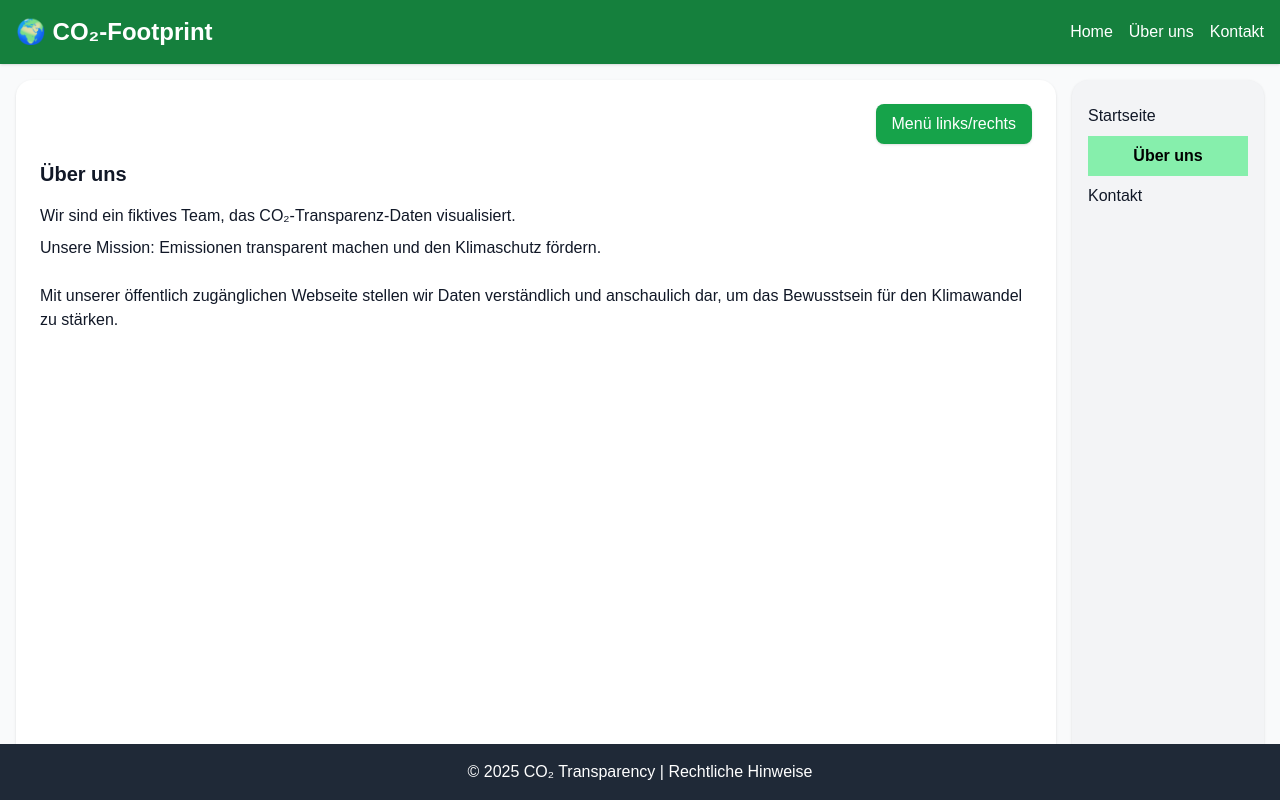
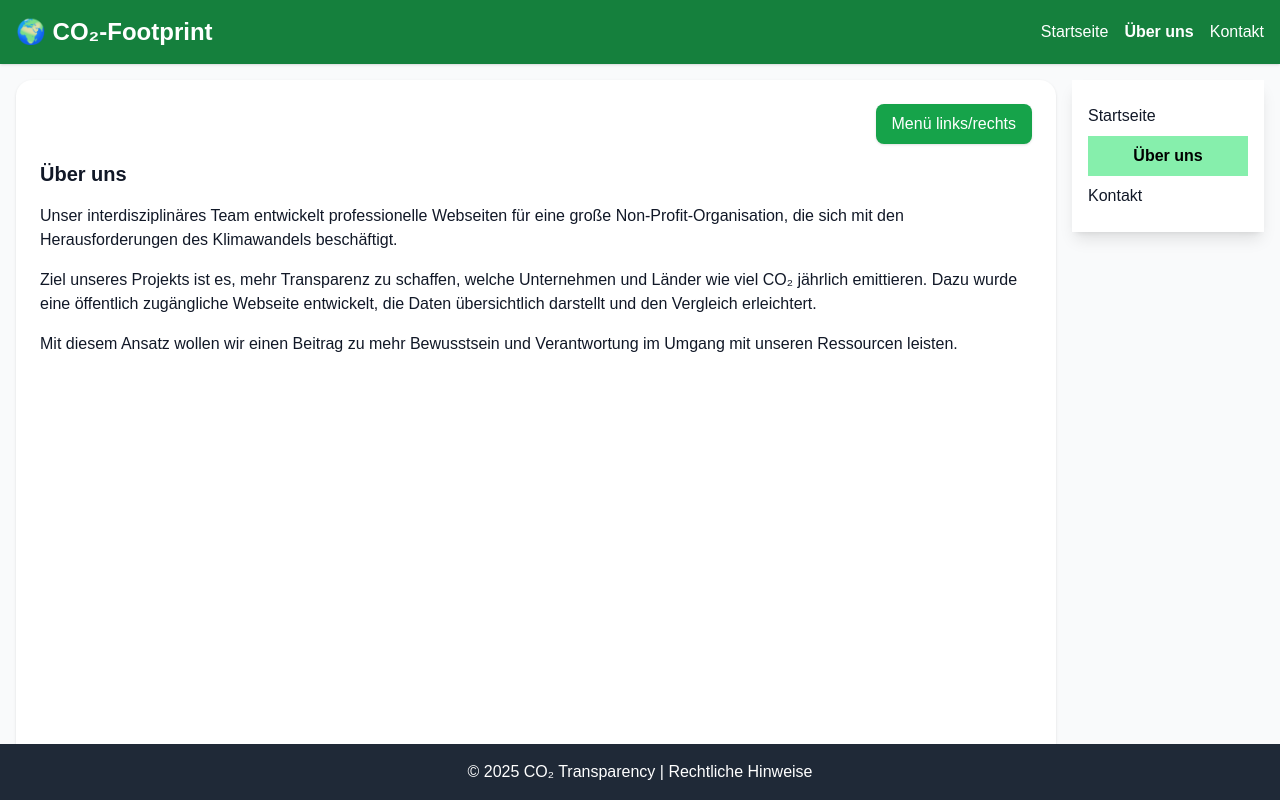
Before and after one commit to Daichion/co2-footprint-webapp, a plain HTML site: page ueber-uns.html in a window 1280 px wide. Both pictures are taken after a click on the button "Menü links/rechts". Drawn offline with nearby package versions, Linux system fonts and the light colour scheme.

Commit message:
Update ueber-uns.html

```diff
--- a/ueber-uns.html
+++ b/ueber-uns.html
@@ -10,53 +10,52 @@
 <body class="bg-gray-50 text-gray-900 flex flex-col min-h-screen">
 
   <!-- Header -->
-  <header class="bg-green-700 text-white p-4 flex items-center justify-between shadow">
+  <header class="bg-green-700 text-white p-4 flex items-center justify-between shadow z-50">
     <h1 class="text-2xl font-bold">🌍 CO₂-Footprint</h1>
+    <button id="mobileMenuBtn" class="md:hidden px-4 py-2 bg-green-600 text-white rounded-lg">☰ Menü</button>
     <nav class="hidden md:flex">
       <ul class="flex space-x-4">
-        <li><a href="index.html" class="hover:underline">Home</a></li>
-        <li><a href="ueber-uns.html" class="hover:underline">Über uns</a></li>
+        <li><a href="index.html" class="hover:underline">Startseite</a></li>
+        <li><a href="ueber-uns.html" class="hover:underline font-bold">Über uns</a></li>
         <li><a href="kontakt.html" class="hover:underline">Kontakt</a></li>
       </ul>
     </nav>
   </header>
 
-  <main class="flex flex-1 flex-col md:flex-row p-4 gap-4">
+  <!-- Overlay -->
+  <div id="mobileOverlay" class="fixed inset-0 bg-black bg-opacity-50 hidden z-40"></div>
 
-    <!-- Mobile Hamburger Button -->
-    <div class="flex justify-between md:hidden mb-4">
-      <h2 class="text-xl font-semibold">Über uns</h2>
-      <button id="mobileMenuBtn"
-        class="px-4 py-2 bg-green-600 text-white rounded-lg shadow hover:bg-green-700 transition">
-        ☰ Menü
-      </button>
-    </div>
+  <main class="flex flex-1 flex-col md:flex-row p-4 gap-4 relative">
 
     <!-- Sidebar -->
-    <nav id="sideMenu" class="w-full md:w-48 bg-gray-100 p-4 rounded-2xl shadow md:block hidden">
-      <ul>
+    <nav id="sideMenu" class="fixed top-0 left-0 h-full w-64 bg-white shadow-lg transform -translate-x-full transition-transform duration-300 z-50 md:static md:translate-x-0 md:w-48 md:block">
+      <ul class="p-4">
         <li><a href="index.html" class="block py-2">Startseite</a></li>
-        <li><a href="ueber-uns.html" class="block py-2">Über uns</a></li>
+        <li><a href="ueber-uns.html" class="block py-2 font-bold">Über uns</a></li>
         <li><a href="kontakt.html" class="block py-2">Kontakt</a></li>
       </ul>
     </nav>
 
     <!-- Content -->
     <section class="flex-1 bg-white p-6 rounded-2xl shadow">
-
-      <!-- Desktop toggle -->
-      <div class="flex justify-end mb-4">
-        <button id="toggleMenu"
-          class="px-4 py-2 bg-green-600 text-white rounded-lg shadow hover:bg-green-700 transition">
+      <div class="flex justify-end mb-4 hidden md:flex">
+        <button id="toggleMenu" class="px-4 py-2 bg-green-600 text-white rounded-lg shadow hover:bg-green-700 transition">
           Menü links/rechts
         </button>
       </div>
 
       <h2 class="text-xl font-semibold mb-4">Über uns</h2>
-      <p class="mb-2">Wir sind ein fiktives Team, das CO₂-Transparenz-Daten visualisiert.</p>
-      <p>Unsere Mission: Emissionen transparent machen und den Klimaschutz fördern.</p>
-      <br>
-      <p>Mit unserer öffentlich zugänglichen Webseite stellen wir Daten verständlich und anschaulich dar, um das Bewusstsein für den Klimawandel zu stärken.</p>
+      <p class="mb-4">
+        Unser interdisziplinäres Team entwickelt professionelle Webseiten für eine große Non-Profit-Organisation,
+        die sich mit den Herausforderungen des Klimawandels beschäftigt.
+      </p>
+      <p class="mb-4">
+        Ziel unseres Projekts ist es, mehr Transparenz zu schaffen, welche Unternehmen und Länder wie viel CO₂ jährlich emittieren.
+        Dazu wurde eine öffentlich zugängliche Webseite entwickelt, die Daten übersichtlich darstellt und den Vergleich erleichtert.
+      </p>
+      <p>
+        Mit diesem Ansatz wollen wir einen Beitrag zu mehr Bewusstsein und Verantwortung im Umgang mit unseren Ressourcen leisten.
+      </p>
     </section>
   </main>
 
@@ -66,5 +65,27 @@
   </footer>
 
   <script src="app.js"></script>
+  <script>
+  // Toggle sidebar position (Links/Rechts)
+  document.addEventListener('DOMContentLoaded', function() {
+    var toggleBtn = document.getElementById('toggleMenu');
+    var sideMenu = document.getElementById('sideMenu');
+    if (toggleBtn && sideMenu) {
+      toggleBtn.addEventListener('click', function() {
+        if (sideMenu.classList.contains('left-0')) {
+          sideMenu.classList.remove('left-0');
+          sideMenu.classList.add('right-0');
+          sideMenu.classList.add('md:right-0');
+          sideMenu.classList.remove('md:left-0');
+        } else {
+          sideMenu.classList.remove('right-0');
+          sideMenu.classList.remove('md:right-0');
+          sideMenu.classList.add('left-0');
+          sideMenu.classList.add('md:left-0');
+        }
+      });
+    }
+  });
+  </script>
 </body>
 </html>
```
